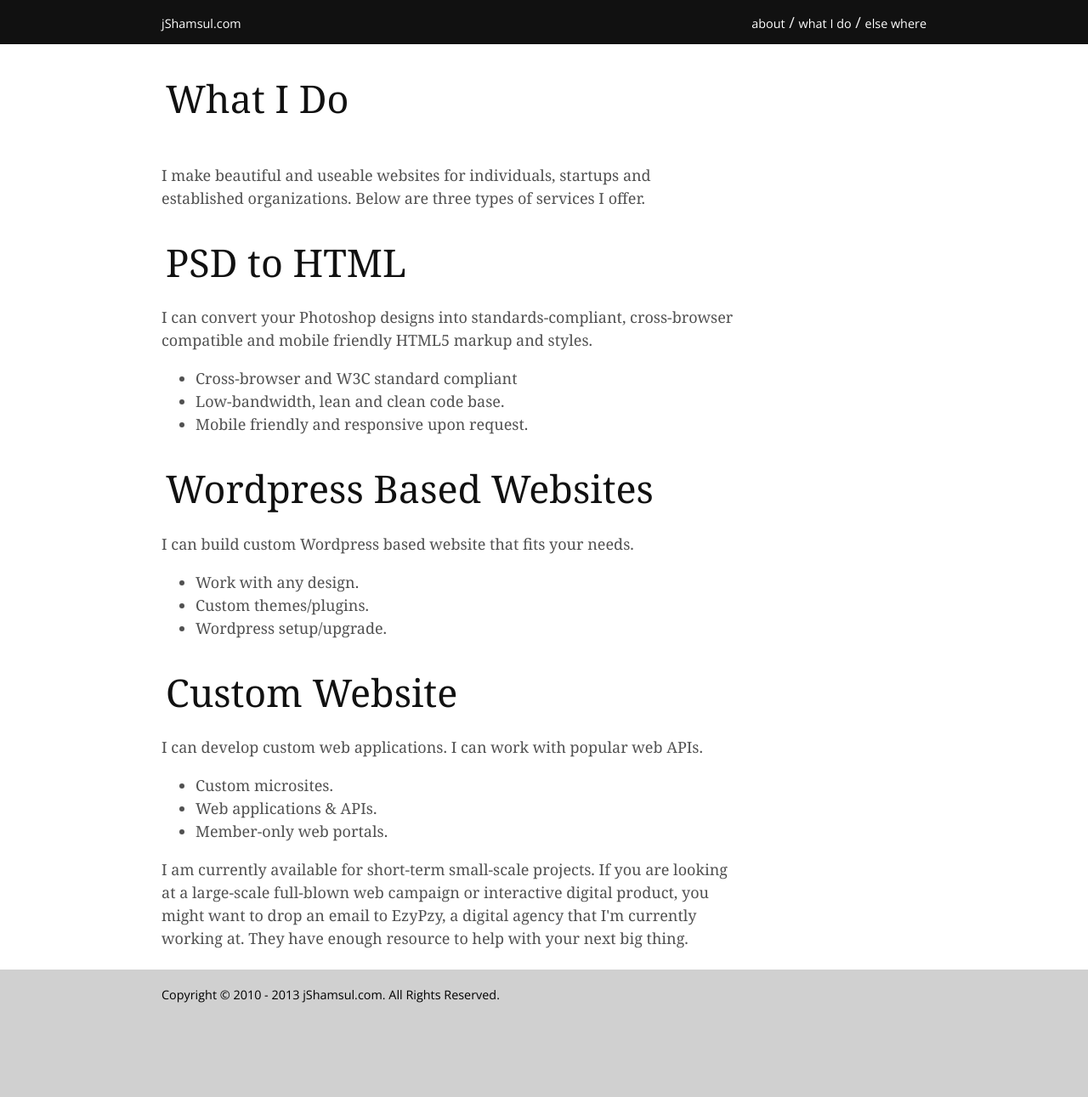
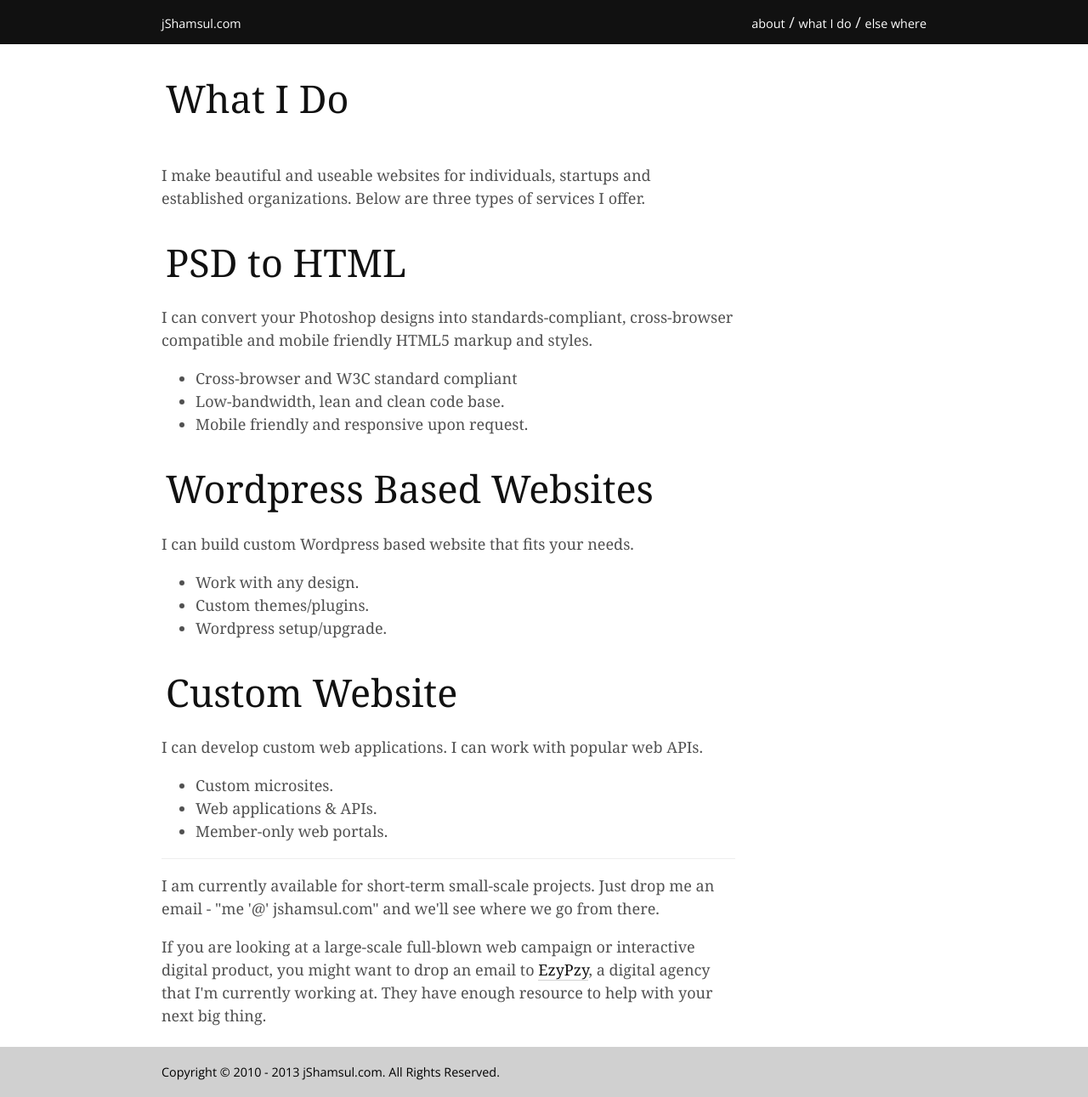
Before and after one commit to jibone/jibone.github.com, a Jekyll site: the page built from services.html, in a window 1280 px wide. Shown: the whole page at 85% size. Built offline with Jekyll 4.4.1, drawn with Linux system fonts in a browser that asks for light colours; some web fonts are replaced; Markdown is read by kramdown in place of the engine named in the settings; comment, search, counter and statistics services are not loaded; before the commit the page ends 1200 px from its top, so only the background shows below that.

Commit message:
edited the service page.

```diff
--- a/services.html
+++ b/services.html
@@ -51,11 +51,15 @@ title: "What I Do : jShamsul.com"
           </ul>
         </div>
 
-        <p>I am currently available for short-term small-scale projects. If you are
-        looking at a large-scale full-blown web campaign or interactive digital
-        product, you might want to drop an email to EzyPzy, a digital agency that
-        I'm currently working at. They have enough resource to help with your next
-        big thing.</p>
+        <hr/>
+
+        <p>I am currently available for short-term small-scale projects. Just drop me an
+        email - "me '@' jshamsul.com" and we'll see where we go from there.</p>
+
+        <p>If you are looking at a large-scale full-blown web campaign or interactive
+        digital product, you might want to drop an email to <a href="http://ezypzy.com">EzyPzy</a>,
+        a digital agency that I'm currently working at. They have enough resource to help
+        with your next big thing.</p>
       </div>
     </div>
   </div><!-- services container ends -->
```
Also changed, not shown: 1 other file.
